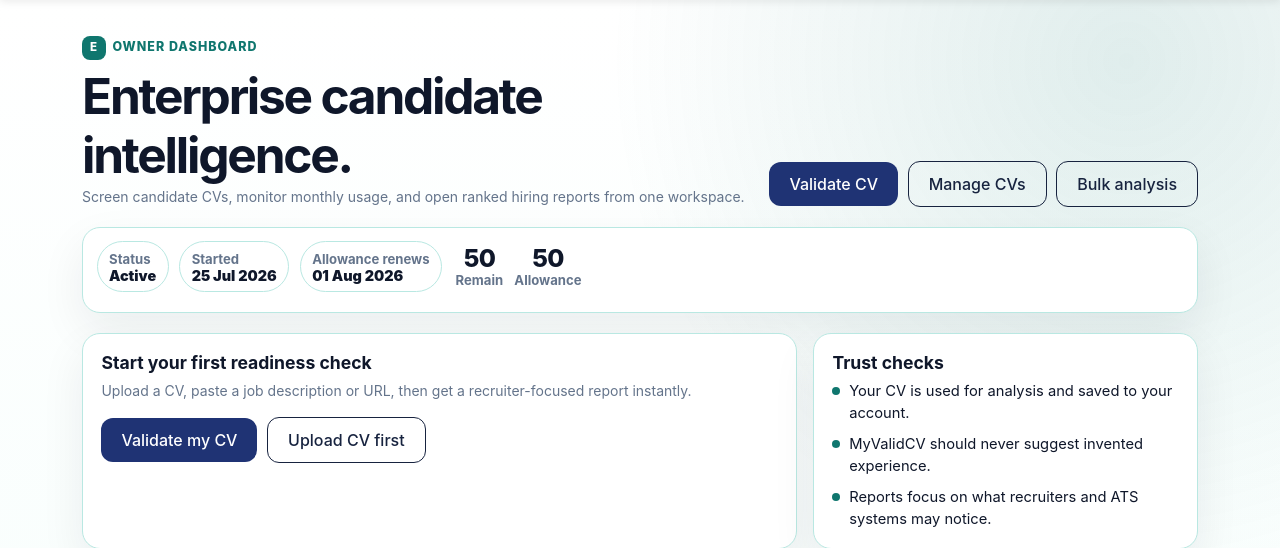
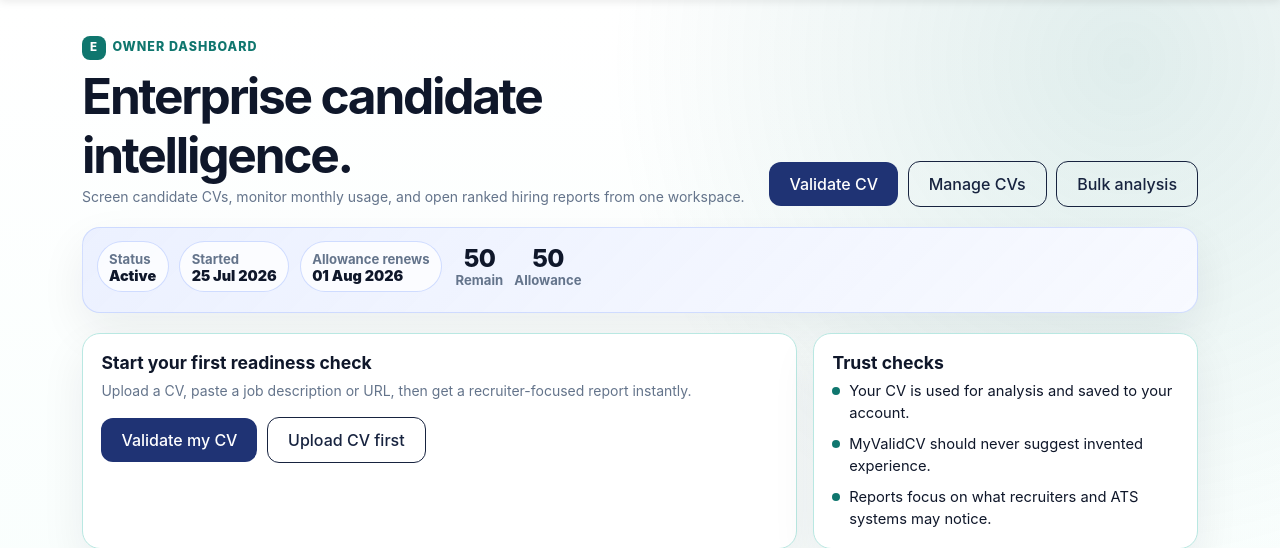
Before and after one commit to call07564221643-code/MyValidCV_Clean, a Django app: page /dashboard/ in a window 1280 px wide. Shown: the part 62-610 px from the top of the page. Run offline with Django 5.2, Linux system fonts and the light colour scheme; the visitor is signed in with stand-in values (Sample User, id 1); data comes from the database, SQL or seed files in the repository; data that the repository does not hold is empty.

Commit message:
Tint dashboard account strip

```diff
--- a/templates/dashboard/home.html
+++ b/templates/dashboard/home.html
@@ -201,6 +201,10 @@
 
     .dash-account-strip {
         align-items: center;
+        background:
+            linear-gradient(135deg, rgba(159, 184, 255, 0.2), rgba(159, 184, 255, 0.08)),
+            var(--dash-card);
+        border-color: rgba(159, 184, 255, 0.42);
         display: flex;
         flex-wrap: wrap;
         gap: 0.65rem;
@@ -210,7 +214,8 @@
 
     .dash-strip-item {
         align-items: center;
-        border: 1px solid var(--dash-line);
+        background: rgba(255, 255, 255, 0.74);
+        border: 1px solid rgba(159, 184, 255, 0.48);
         border-radius: 999px;
         color: var(--dash-muted);
         display: inline-flex;
@@ -426,6 +431,18 @@
         .dash-work,
         .dash-risk {
             background: #20335f;
+        }
+
+        .dash-account-strip {
+            background:
+                linear-gradient(135deg, rgba(159, 184, 255, 0.18), rgba(159, 184, 255, 0.07)),
+                var(--dash-card);
+            border-color: rgba(159, 184, 255, 0.34);
+        }
+
+        .dash-strip-item {
+            background: rgba(15, 23, 42, 0.42);
+            border-color: rgba(159, 184, 255, 0.32);
         }
     }
 
```
